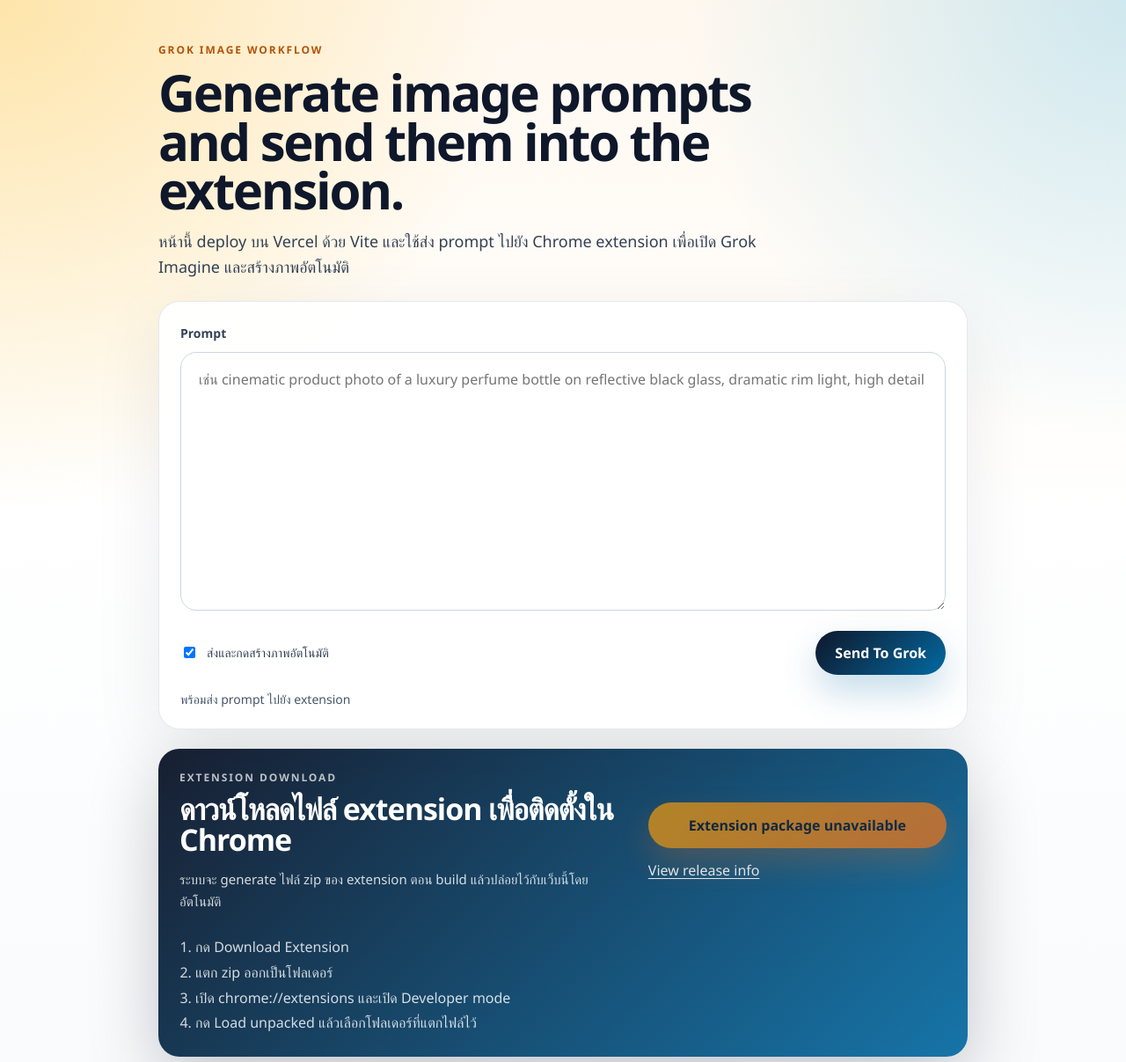
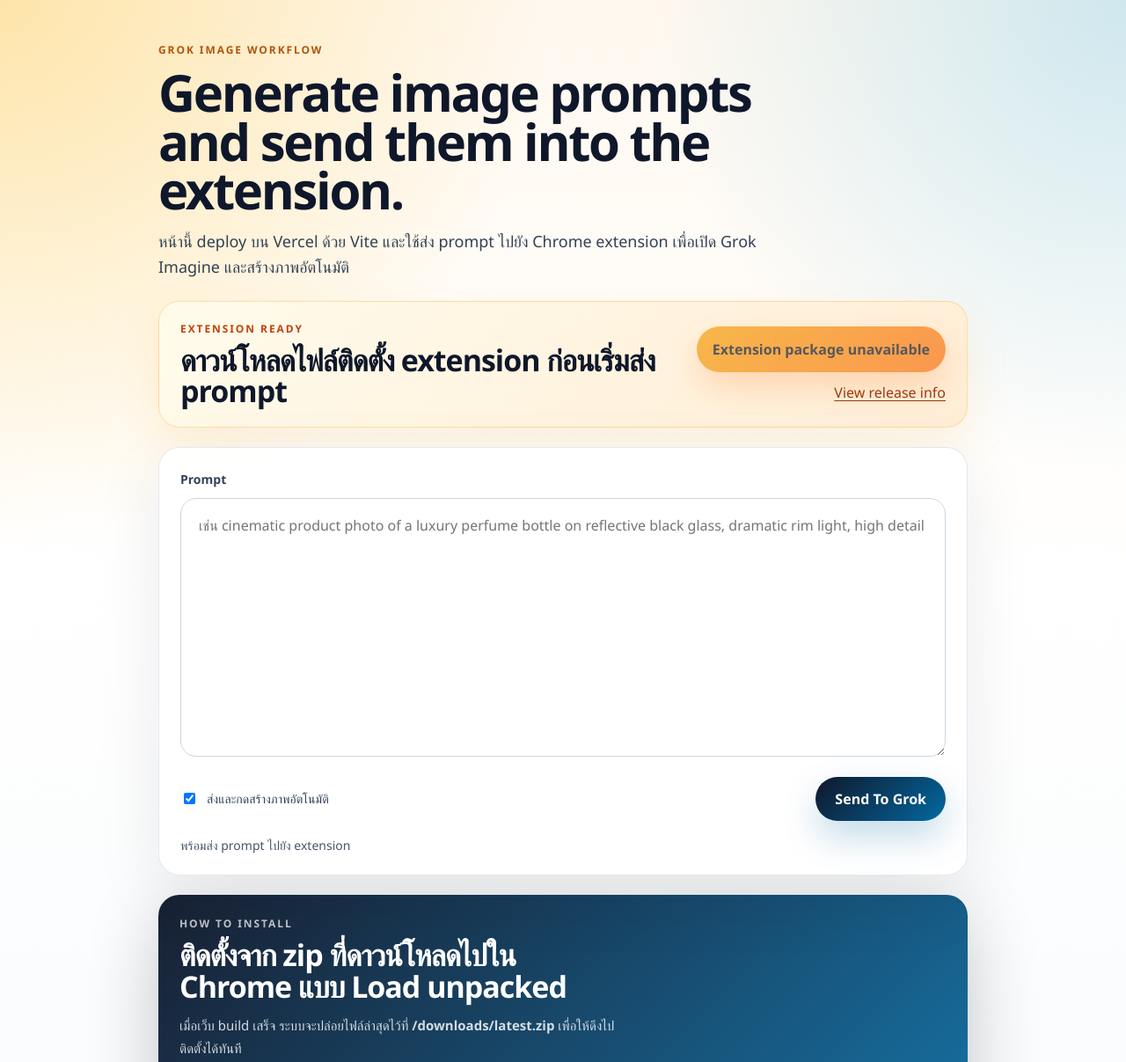
Before and after one commit to torsaktoday/autoexten, a website built with Vite: page index.html in a window 1280 px wide. Shown: the top 1207 px of the page at 88% size. Built offline with nearby package versions, Linux system fonts and the light colour scheme; files whose address does not match are found by name.

Commit message:
Promote extension download button

```diff
--- a/src/main.js
+++ b/src/main.js
@@ -14,6 +14,17 @@
       <p class="lede">
         หน้านี้ deploy บน Vercel ด้วย Vite และใช้ส่ง prompt ไปยัง Chrome extension เพื่อเปิด Grok Imagine และสร้างภาพอัตโนมัติ
       </p>
+    </section>
+
+    <section class="download-hero">
+      <div>
+        <p class="download-hero-eyebrow">Extension Ready</p>
+        <h2>ดาวน์โหลดไฟล์ติดตั้ง extension ก่อนเริ่มส่ง prompt</h2>
+      </div>
+      <div class="download-hero-actions">
+        <a id="download-extension" class="download-button is-disabled" href="#" aria-disabled="true">Preparing package...</a>
+        <a id="download-release-info" class="text-link text-link-dark" href="/downloads/release-info.json" target="_blank" rel="noreferrer">View release info</a>
+      </div>
     </section>
 
     <section class="panel">
@@ -33,15 +44,11 @@
 
     <section class="downloads-card">
       <div class="downloads-copy">
-        <p class="downloads-eyebrow">Extension Download</p>
-        <h2>ดาวน์โหลดไฟล์ extension เพื่อติดตั้งใน Chrome</h2>
+        <p class="downloads-eyebrow">How To Install</p>
+        <h2>ติดตั้งจาก zip ที่ดาวน์โหลดไปใน Chrome แบบ Load unpacked</h2>
         <p class="downloads-text">
-          ระบบจะ generate ไฟล์ zip ของ extension ตอน build แล้วปล่อยไว้กับเว็บนี้โดยอัตโนมัติ
+          เมื่อเว็บ build เสร็จ ระบบจะปล่อยไฟล์ล่าสุดไว้ที่ <strong>/downloads/latest.zip</strong> เพื่อให้ดึงไปติดตั้งได้ทันที
         </p>
-      </div>
-      <div class="downloads-actions">
-        <a id="download-extension" class="download-button is-disabled" href="#" aria-disabled="true">Preparing package...</a>
-        <a id="download-release-info" class="text-link" href="/downloads/release-info.json" target="_blank" rel="noreferrer">View release info</a>
       </div>
       <ol class="install-steps">
         <li>กด Download Extension</li>
--- a/src/style.css
+++ b/src/style.css
@@ -59,6 +59,43 @@
   background: rgba(255, 255, 255, 0.92);
   box-shadow: 0 24px 80px rgba(15, 23, 42, 0.08);
   backdrop-filter: blur(14px);
+}
+
+.download-hero {
+  display: flex;
+  align-items: center;
+  justify-content: space-between;
+  gap: 24px;
+  margin-bottom: 22px;
+  padding: 22px 24px;
+  border: 1px solid rgba(245, 158, 11, 0.28);
+  border-radius: 24px;
+  background: linear-gradient(135deg, rgba(255, 251, 235, 0.98) 0%, rgba(255, 237, 213, 0.98) 100%);
+  box-shadow: 0 20px 50px rgba(245, 158, 11, 0.12);
+}
+
+.download-hero-eyebrow {
+  margin: 0 0 10px;
+  font-size: 12px;
+  font-weight: 800;
+  letter-spacing: 0.16em;
+  text-transform: uppercase;
+  color: #c2410c;
+}
+
+.download-hero h2 {
+  margin: 0;
+  max-width: 560px;
+  font-size: clamp(24px, 4vw, 34px);
+  line-height: 1.05;
+  letter-spacing: -0.03em;
+}
+
+.download-hero-actions {
+  display: flex;
+  flex-direction: column;
+  align-items: flex-end;
+  gap: 12px;
 }
 
 .label {
@@ -198,6 +235,10 @@
   text-underline-offset: 3px;
 }
 
+.text-link-dark {
+  color: #9a3412;
+}
+
 .install-steps {
   grid-column: 1 / -1;
   margin: 0;
@@ -249,4 +290,14 @@
   .downloads-card {
     grid-template-columns: 1fr;
   }
+
+  .download-hero {
+    flex-direction: column;
+    align-items: flex-start;
+  }
+
+  .download-hero-actions {
+    width: 100%;
+    align-items: stretch;
+  }
 }
```
